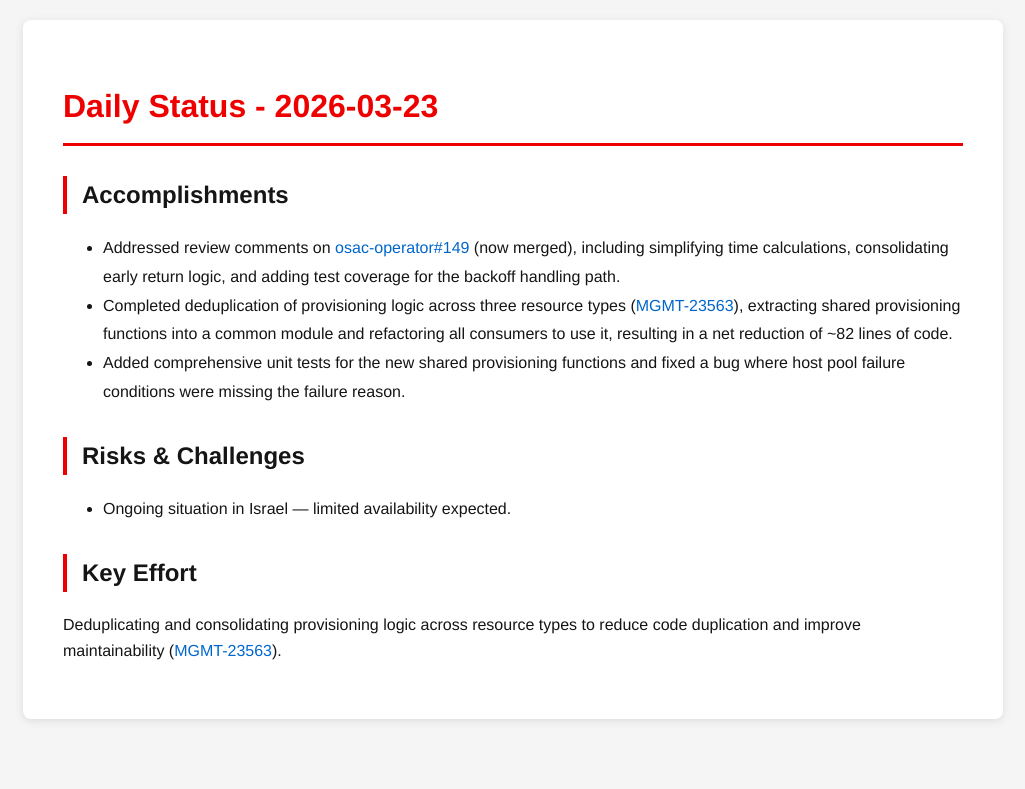
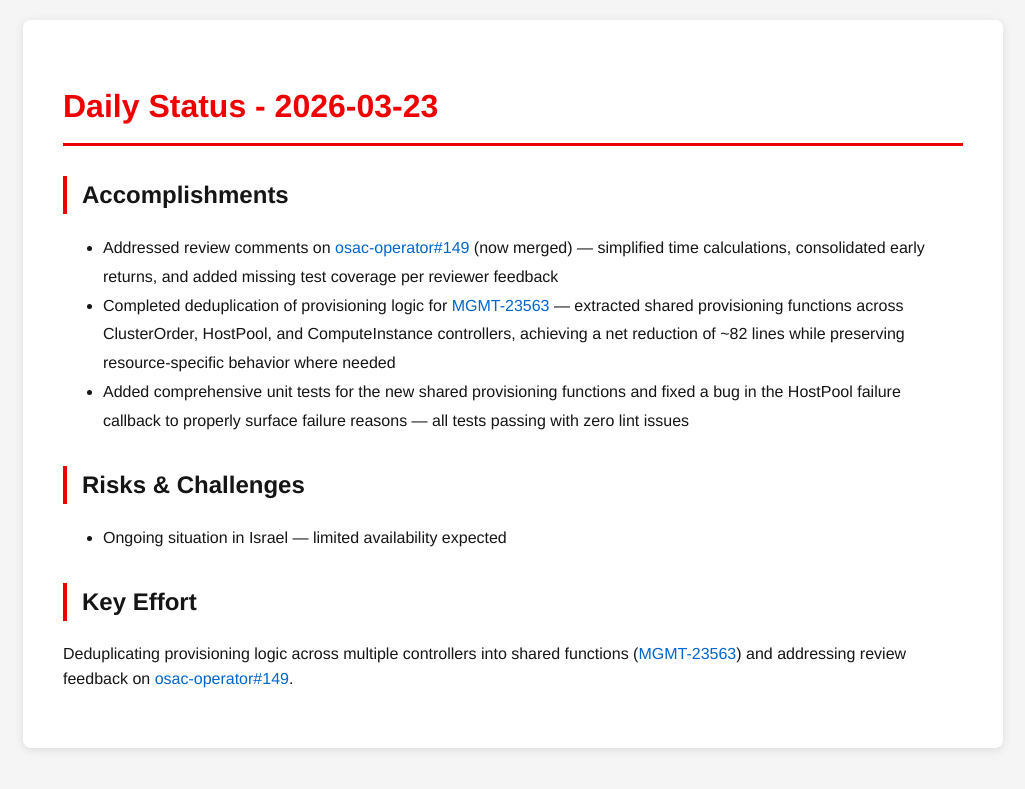
Before and after one commit to tzvatot/daily-status, a Jekyll site: the page built from 2026-03-23.md, in a window 1280 px wide. Shown: the top 789 px of the page, without its empty margins (127-1152 px from the left). Built offline with Jekyll 4.4.1, drawn with Linux system fonts in a browser that asks for light colours.

Commit message:
Daily status update - 2026-03-23

```diff
--- a/2026-03-23.md
+++ b/2026-03-23.md
@@ -7,12 +7,12 @@
 # Daily Status - 2026-03-23
 
 ## Accomplishments
-- Addressed review comments on [osac-operator#149](https://github.com/osac-project/osac-operator/pull/149) (now merged), including simplifying time calculations, consolidating early return logic, and adding test coverage for the backoff handling path.
-- Completed deduplication of provisioning logic across three resource types ([MGMT-23563](https://issues.redhat.com/browse/MGMT-23563)), extracting shared provisioning functions into a common module and refactoring all consumers to use it, resulting in a net reduction of ~82 lines of code.
-- Added comprehensive unit tests for the new shared provisioning functions and fixed a bug where host pool failure conditions were missing the failure reason.
+- Addressed review comments on [osac-operator#149](https://github.com/osac-project/osac-operator/pull/149) (now merged) — simplified time calculations, consolidated early returns, and added missing test coverage per reviewer feedback
+- Completed deduplication of provisioning logic for [MGMT-23563](https://issues.redhat.com/browse/MGMT-23563) — extracted shared provisioning functions across ClusterOrder, HostPool, and ComputeInstance controllers, achieving a net reduction of ~82 lines while preserving resource-specific behavior where needed
+- Added comprehensive unit tests for the new shared provisioning functions and fixed a bug in the HostPool failure callback to properly surface failure reasons — all tests passing with zero lint issues
 
 ## Risks & Challenges
-- Ongoing situation in Israel — limited availability expected.
+- Ongoing situation in Israel — limited availability expected
 
 ## Key Effort
-Deduplicating and consolidating provisioning logic across resource types to reduce code duplication and improve maintainability ([MGMT-23563](https://issues.redhat.com/browse/MGMT-23563)).
+Deduplicating provisioning logic across multiple controllers into shared functions ([MGMT-23563](https://issues.redhat.com/browse/MGMT-23563)) and addressing review feedback on [osac-operator#149](https://github.com/osac-project/osac-operator/pull/149).
```
